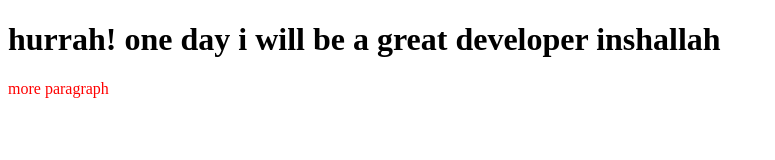
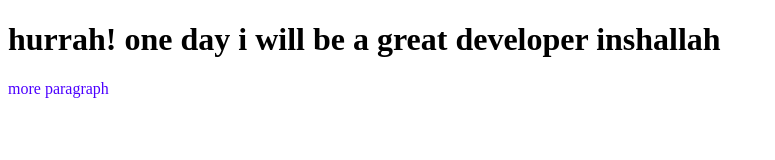
Before and after one commit to shahadat10033/my-first-repo, a plain HTML site: page index.html in a window 1280 px wide. Shown: the whole page, without its empty margins (0-775 px from the left). Drawn offline with Linux system fonts and the light colour scheme.

Commit message:
color changed

```diff
--- a/style.css
+++ b/style.css
@@ -1 +1 @@
-p{color: red;}
+p{color: rgb(76, 0, 255);}
```
